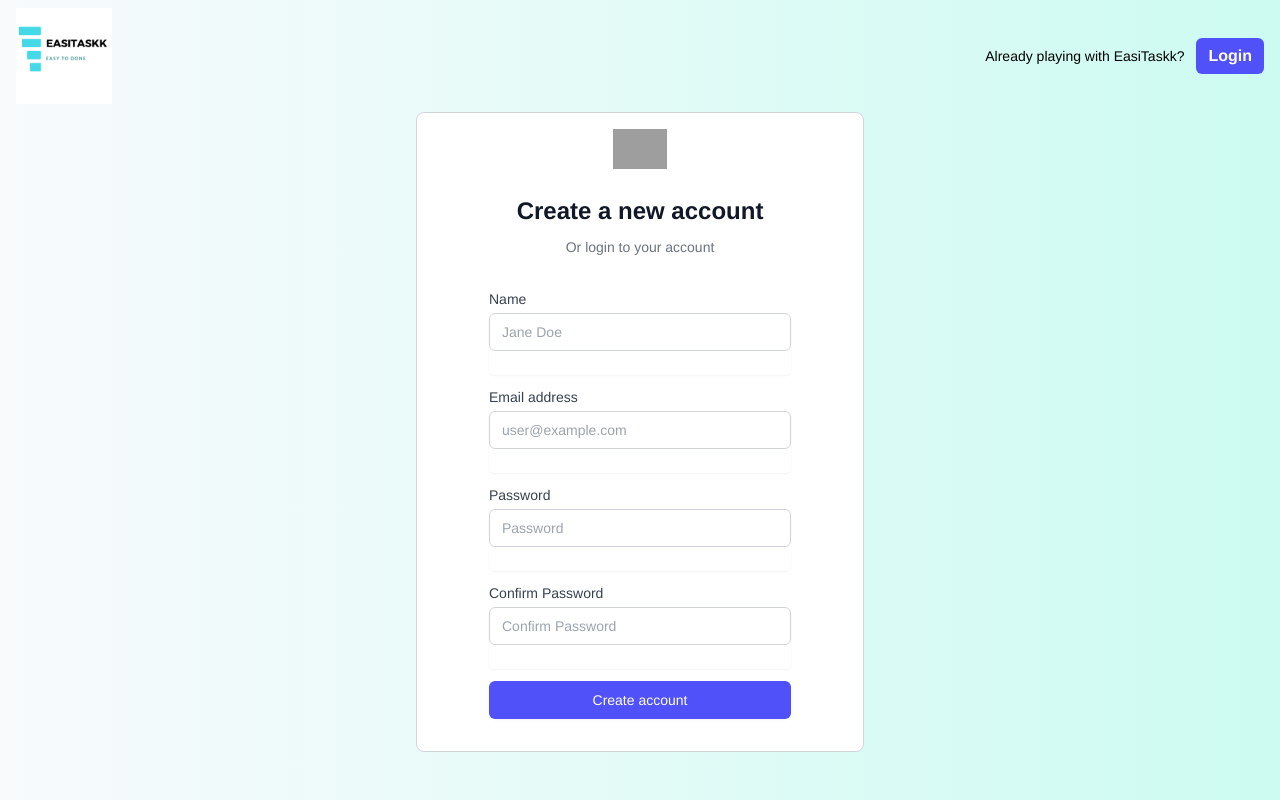
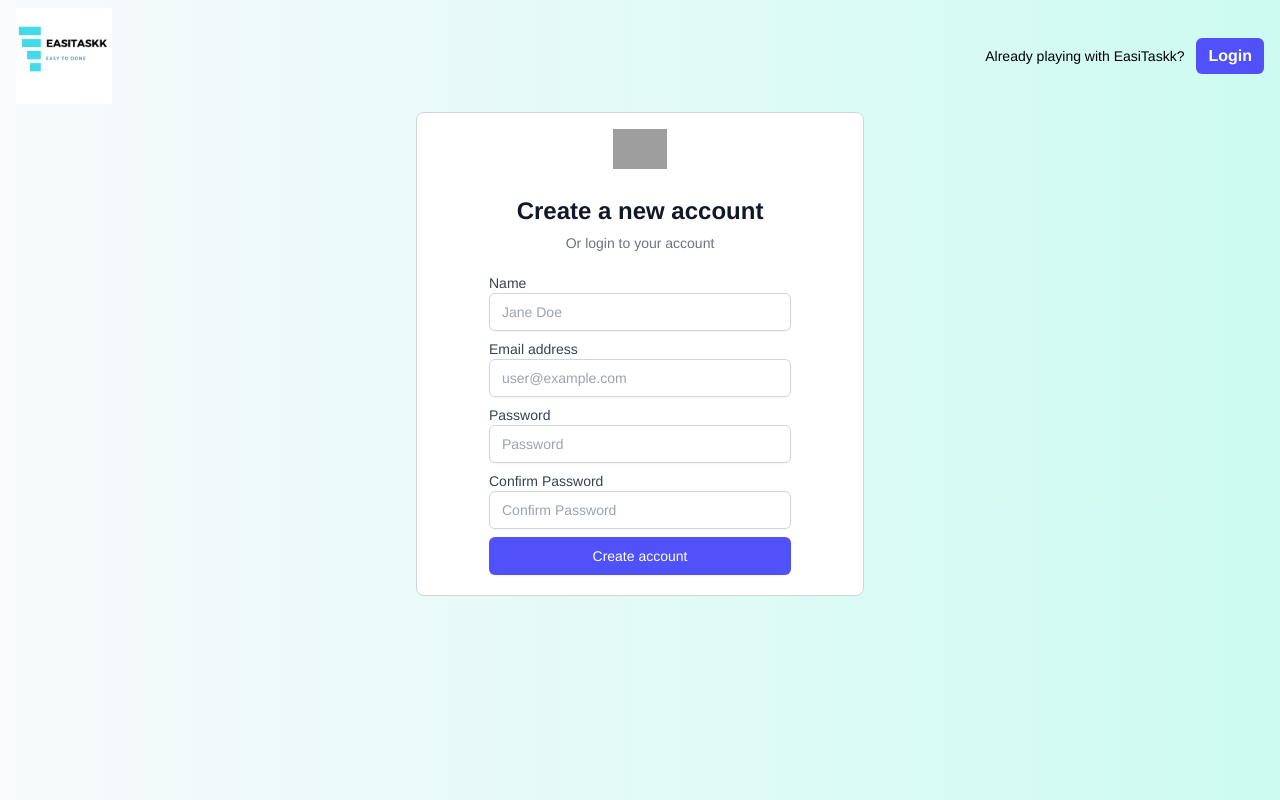
Before and after one commit to strong-boyy/frontend, a React (Vite) app: page /register in a window 1280 px wide. Built offline with nearby package versions, Linux system fonts and the light colour scheme; grey boxes are pictures that could not be loaded.

Commit message:
Update validate Register handle

```diff
--- a/package.json
+++ b/package.json
@@ -12,11 +12,15 @@
     "prettier:fix": "prettier --write \"src/**/(*.tsx|*.ts|*.css|*.scss)\""
   },
   "dependencies": {
+    "@hookform/resolvers": "^3.10.0",
+    "chart.js": "^4.4.7",
     "classnames": "^2.5.1",
     "react": "^18.3.1",
+    "react-chartjs-2": "^5.3.0",
     "react-dom": "^18.3.1",
     "react-hook-form": "^7.54.2",
-    "react-router-dom": "^6.28.2"
+    "react-router-dom": "^6.28.2",
+    "yup": "^1.6.1"
   },
   "devDependencies": {
     "@eslint/js": "^9.17.0",
--- a/src/components/Input/Input.tsx
+++ b/src/components/Input/Input.tsx
@@ -16,14 +16,14 @@ export default function Input({
   rules,
   errorMessage,
   classNameInput = 'appearance-none block w-full px-3 py-2 border border-gray-300 rounded-md placeholder-gray-400 focus:outline-none focus:shadow-outline-blue focus:border-blue-300 transition duration-150 ease-in-out sm:text-sm sm:leading-5',
-  classNameError = 'mt-1 text-red-600 min-h-[1.25rem] text-sm',
+  classNameError = ' text-red-600 min-h-[1.25rem] text-sm',
   ...rest
 }: Props) {
   const registerResult = register && name ? register(name, rules) : null
   return (
     <div>
-      <input {...registerResult} {...rest}  type='text' className={classNameInput} />
-      <div className={classNameError}>{errorMessage}</div>
+      <input {...registerResult} {...rest} type={rest.type} className={classNameInput} />
+      {errorMessage && <div className={classNameError}>{errorMessage}</div>}
     </div>
   )
 }
--- a/src/pages/Register/Register.tsx
+++ b/src/pages/Register/Register.tsx
@@ -1,21 +1,41 @@
 import { useForm } from 'react-hook-form'
+import { yupResolver } from '@hookform/resolvers/yup'
+import * as yup from 'yup'
 import Input from '../../components/Input'
 
+const schema = yup.object({
+  name: yup.string().required('Please enter your name'),
+  email: yup.string().email().required('Please enter your email'),
+  password: yup
+    .string()
+    .required('Please enter your password')
+    .min(10, 'Password must be at least 10 characters')
+    .max(20, 'Password must be at most 20 characters')
+    .matches(/[a-zA-Z]/, 'Password must contain at least one letter'),
+  confirmPassword: yup
+    .string()
+    .required('Please confirm your password')
+    .oneOf([yup.ref('password')], 'Passwords must match')
+})
+
+type FormData = yup.InferType<typeof schema>
 export default function Register() {
   const {
     register,
     handleSubmit,
     formState: { errors }
-  } = useForm()
+  } = useForm<FormData>({
+    resolver: yupResolver(schema)
+  })
 
   const onSubmit = handleSubmit((data) => console.log(data))
   return (
-    <div className='  flex flex-col justify-center  sm:px-6 lg:px-8'>
+    <div className='flex flex-col justify-center  sm:px-6 lg:px-8'>
       <div className='bg-white border border-gray-300 mx-2  mt-1 sm:mt-0 flex-shrink-0 sm:mx-auto sm:w-full sm:max-w-md rounded-lg sm:transform sm:transition-transform sm:duration-3s00 sm:ease-out sm:hover:scale-105 sm:hover:shadow-lg'>
         <div className='sm:mx-auto sm:w-full sm:max-w-md sm:pt-4'>
           <img className='mx-auto h-10 w-auto' src='https://www.svgrepo.com/show/301692/login.svg' alt='Workflow' />
           <h2 className='mt-6 text-center text-2xl leading-9 font-extrabold text-gray-900'>Create a new account</h2>
-          <p className='mt-2 text-center text-sm leading-5 text-gray-500 max-w'>
+          <p className='mt-1 text-center text-sm leading-5 text-gray-500 max-w'>
             Or{' '}
             <a
               href='#'
@@ -25,15 +45,22 @@ export default function Register() {
             </a>
           </p>
         </div>
-        <div className=' sm:mx-auto sm:w-full sm:max-w-m p-2 sm:p-8'>
+        <div className=' sm:mx-auto sm:w-full sm:max-w-m p-2 sm:px-8 sm:py-5'>
           <div className='bg-white    sm:px-10'>
             <form onSubmit={onSubmit}>
               <div>
                 <label htmlFor='email' className='block text-sm font-medium leading-5  text-gray-700'>
                   Name
                 </label>
-                <div className='mt-1 relative rounded-md shadow-sm'>
-                  <Input register={register} name='name' type='text' placeholder='Jane Doe' autoComplete='on' />
+                <div className=' relative rounded-md shadow-sm'>
+                  <Input
+                    register={register}
+                    name='name'
+                    type='text'
+                    placeholder='Jane Doe'
+                    autoComplete='on'
+                    errorMessage={errors.name?.message}
+                  />
                   <div className='hidden absolute inset-y-0 right-0 pr-3 flex items-center pointer-events-none'>
                     <svg className='h-5 w-5 text-red-500' fill='currentColor' viewBox='0 0 20 20'>
                       <path
@@ -46,17 +73,18 @@ export default function Register() {
                 </div>
               </div>
 
-              <div className='mt-3'>
+              <div className='mt-2'>
                 <label htmlFor='email' className='block text-sm font-medium leading-5 text-gray-700'>
                   Email address
                 </label>
-                <div className='mt-1 relative rounded-md shadow-sm'>
+                <div className=' relative rounded-md shadow-sm'>
                   <Input
                     register={register}
                     name='email'
                     type='email'
                     placeholder='user@example.com'
                     autoComplete='on'
+                    errorMessage={errors.email?.message}
                   />
 
                   <div className='hidden absolute inset-y-0 right-0 pr-3 flex items-center pointer-events-none'>
@@ -70,29 +98,37 @@ export default function Register() {
                   </div>
                 </div>
               </div>
-              <div className='mt-3'>
+              <div className='mt-2'>
                 <label htmlFor='password' className='block text-sm font-medium leading-5 text-gray-700'>
                   Password
                 </label>
-                <div className='mt-1 rounded-md shadow-sm'>
-                  <Input register={register} name='password' type='password' placeholder='Password' autoComplete='on' />
+                <div className=' rounded-md shadow-sm'>
+                  <Input
+                    register={register}
+                    name='password'
+                    type='password'
+                    placeholder='Password'
+                    autoComplete='on'
+                    errorMessage={errors.password?.message}
+                  />
                 </div>
               </div>
-              <div className='mt-3'>
+              <div className='mt-2'>
                 <label htmlFor='password_confirmation' className='block text-sm font-medium leading-5 text-gray-700'>
                   Confirm Password
                 </label>
-                <div className='mt-1 rounded-md shadow-sm'>
+                <div className=' rounded-md shadow-sm'>
                   <Input
                     register={register}
                     name='password_confirmation'
                     type='password'
                     placeholder='Confirm Password'
                     autoComplete='on'
+                    errorMessage={errors.confirmPassword?.message}
                   />
                 </div>
               </div>
-              <div className='mt-3'>
+              <div className='mt-2'>
                 <span className='block w-full rounded-md shadow-sm'>
                   <button
                     type='submit'
--- /dev/null
+++ b/src/utils/rules.ts
@@ -0,0 +1,18 @@
+import * as yup from 'yup'
+
+export const schema = yup.object({
+  name: yup.string().required('Please enter your name'),
+  email: yup.string().email().required('Please enter your email'),
+  password: yup
+    .string()
+    .required('Please enter your password')
+    .min(10, 'Password must be at least 10 characters')
+    .max(20, 'Password must be at most 20 characters')
+    .matches(/[a-zA-Z]/, 'Password must contain at least one letter'),
+  confirmPassword: yup
+    .string()
+    .required('Please confirm your password')
+    .oneOf([yup.ref('password')], 'Passwords must match')
+})
+
+export type FormData = yup.InferType<typeof schema>
```
